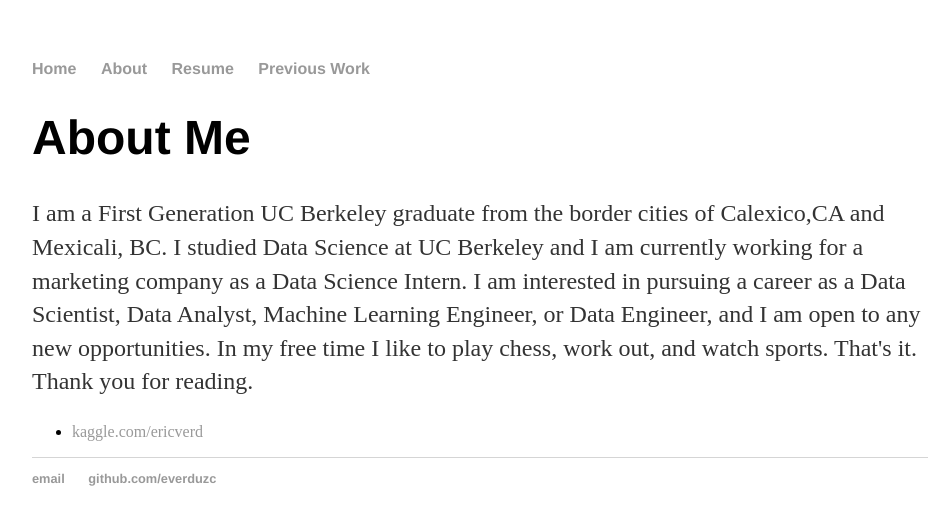
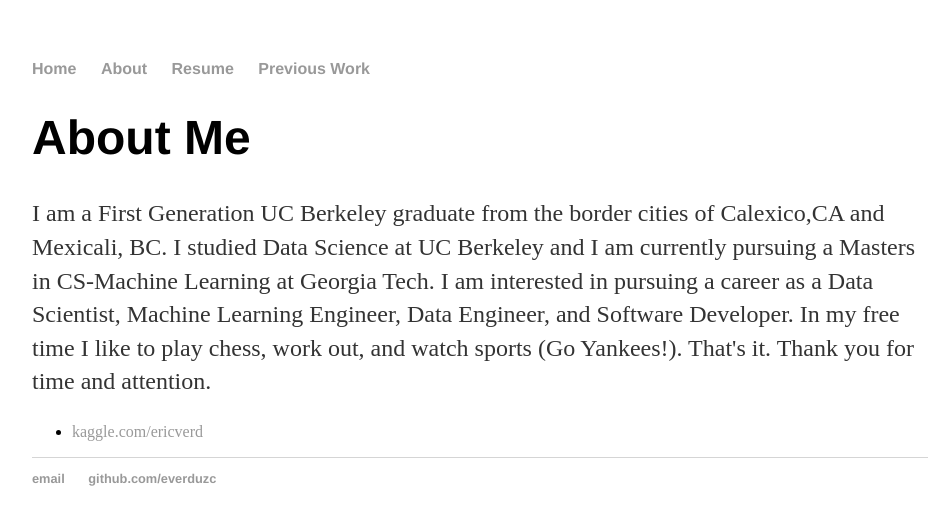
Before and after one commit to everduzc/everduzc.github.io, a Jekyll site: the page built from about/index.html, in a window 1280 px wide. Shown: the top 525 px of the page, without its empty margins (160-1110 px from the left). Built offline with Jekyll 4.4.1, drawn with Linux system fonts in a browser that asks for light colours.

Commit message:
Update index.html

```diff
--- a/about/index.html
+++ b/about/index.html
@@ -5,8 +5,8 @@ title: About Eric Verduzco
 
 		<div class="about">
 			<h1>About Me</h1>
-			<p> I am a First Generation UC Berkeley graduate from the border cities of Calexico,CA and Mexicali, BC. I studied Data Science at UC Berkeley and I am currently working for a marketing company as a Data Science Intern. I am interested in pursuing a career as a Data Scientist, Data Analyst, Machine Learning Engineer, or Data Engineer,  and I am open to any new opportunities. In my free time I like to play chess, work out, and watch sports.
-That's it. Thank you for reading. </p>
+			<p> I am a First Generation UC Berkeley graduate from the border cities of Calexico,CA and Mexicali, BC. I studied Data Science at UC Berkeley and I am currently pursuing a Masters in CS-Machine Learning at Georgia Tech. I am interested in pursuing a career as a Data Scientist, Machine Learning Engineer, Data Engineer, and Software Developer. In my free time I like to play chess, work out, and watch sports (Go Yankees!).
+That's it. Thank you for time and attention. </p>
 
 
 			<ul class="contacts">
```
